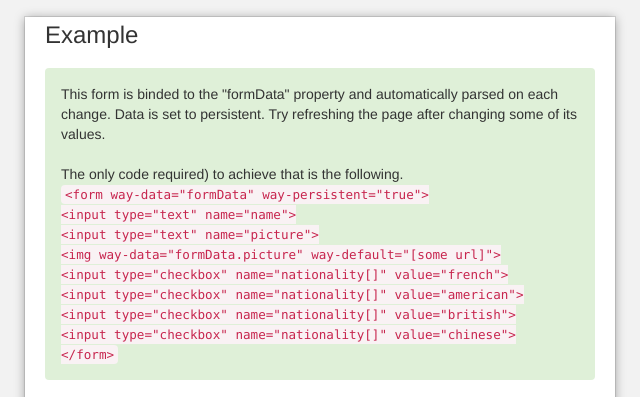
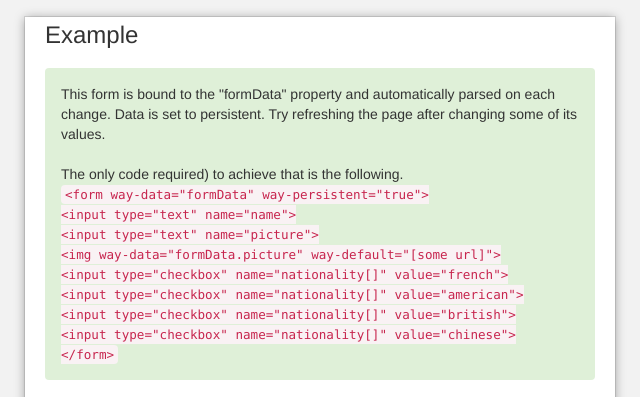
Before and after one commit to gwendall/way.js, a website: page demo/index.html in a window 1280 px wide. Shown: the part 215-612 px from the top of the page, 10-650 px from the left. Drawn offline with nearby package versions, Linux system fonts and the light colour scheme.

Commit message:
fixed typos

```diff
--- a/demo/index.html
+++ b/demo/index.html
@@ -45,7 +45,7 @@
 
 						<div class="alert bg-success">
 
-							This form is binded to the "formData" property and automatically parsed on each change.
+							This form is bound to the "formData" property and automatically parsed on each change.
 							Data is set to persistent. Try refreshing the page after changing some of its values.
 
 							<br/><br/>
```
Also changed, not shown: README.md.
